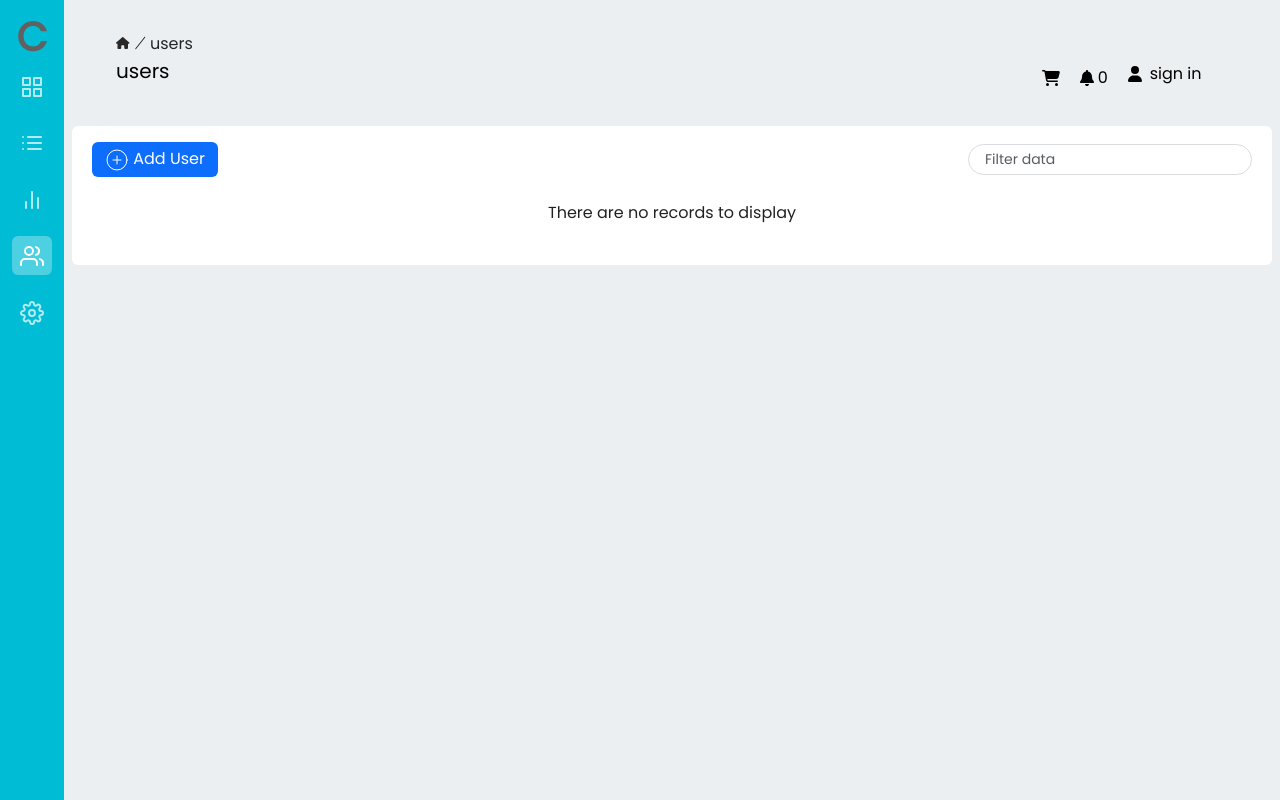
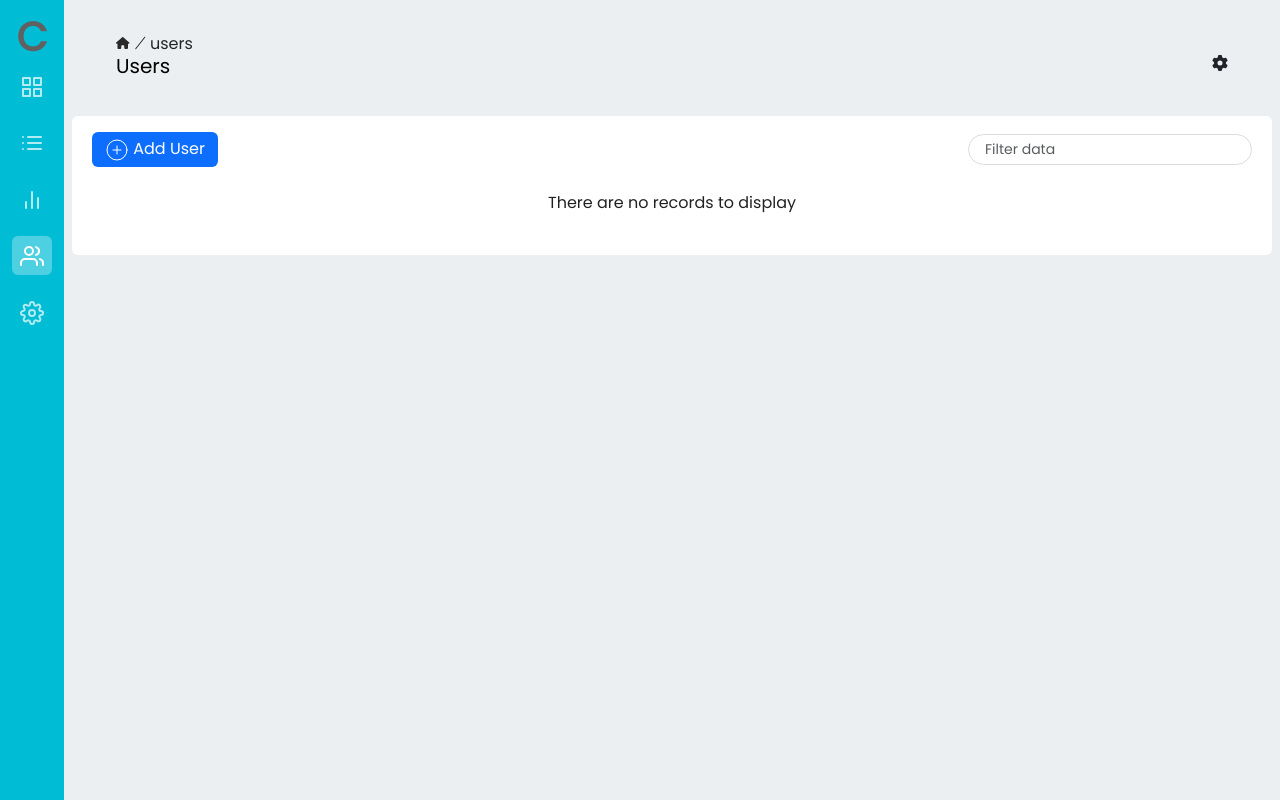
Before and after one commit to kevin-wairi/sparespos, a React (Create React App) app: page /users in a window 1280 px wide. Built offline with nearby package versions, Linux system fonts and the light colour scheme; data requests are answered from the project's data file.

Commit message:
updated user profile and added reset password

```diff
--- a/src/Components/Navbar/Navbar.css
+++ b/src/Components/Navbar/Navbar.css
@@ -1,32 +1,11 @@
-/*
-.searcIcon{
-    border: 1px solid rgb(2, 2, 2  ,0.1);
-    border-radius:  5px 0 0 5px;
-    padding-left: 10px;
-    padding-right: 10px;
-    padding-top: 5px;
-    border-right: none;
-    background-color: #fff;
+.dash_profile_div{
+    height: 45px;
+    width: 45px;
+    border-radius: 50%;
 }
-.searchFormInput{
-    border-radius: 0 5px 5px 0;
-    border: 1px solid rgb(2, 2, 2  0.5);
-    border-left: none;
+.dash_profile_div img{
+    height: 100%;
+    width: 100%;
+    object-fit: contain;
+    border-radius: 50%;
 }
-.searchFormInput:focus{
-    padding-left: 20px;
-}
-.menu-p{
-    font-size: small;
-}
-
-
-/* navbar for md screen */
-/* @media screen and (min-width: 360px) and (max-width: 1200px) {
-    body {
-    .sticky-top{
-        width: 95vw;
-    }
-
-    }
-  }  */
--- a/src/Components/Navbar/Navbar.jsx
+++ b/src/Components/Navbar/Navbar.jsx
@@ -1,13 +1,15 @@
-import React from 'react'
+import React, { useState } from 'react'
 import { FontAwesomeIcon } from '@fortawesome/react-fontawesome';
-import { faUser, faGear, faHouse, faSlash, faCartShopping, faBars, faBell } from '@fortawesome/free-solid-svg-icons';
+import { faGear, faHouse, faSlash, faUser, faArrowRightFromBracket } from '@fortawesome/free-solid-svg-icons';
+import profile from '../../assets/images/profile.jpg'
 import './Navbar.css';
-import { NavLink, useLocation } from 'react-router-dom'
+import { useLocation, useNavigate } from 'react-router-dom'
 
 
-function Navbar({ sticky, openSidebar, cartCount, user, loggedOut, onLogout, setCartItems }) {
+function Navbar({ sticky, openSidebar, user, setIsLogged, onLogout }) {
 
 
+    const navigate = useNavigate()
     const location = useLocation()
     let pathname
     if (location.pathname.length == 1) {
@@ -20,9 +22,8 @@ function Navbar({ sticky, openSidebar, cartCount, user, loggedOut, onLogout, set
 
     function handleLogout() {
         sessionStorage.clear();
-        loggedOut(true)
-        onLogout()
-        setCartItems([])
+        setIsLogged(false)
+        onLogout('')
     }
 
     const navbarClassNamees = `navbar mx-2 my-4 p-2 rounded  ${sticky ? 'sticky-top' : ''}`;
@@ -40,66 +41,31 @@ function Navbar({ sticky, openSidebar, cartCount, user, loggedOut, onLogout, set
                                 <p className='menu-p align-self-center m-0'>{pathname}</p>
                             </div>
 
-                            <a className="navbar-brand ">{pathname}</a>
+                            <p className="navbar-brand  p-0 lh-1 m-0 text-capitalize">{pathname}</p>
                         </div>
                     </div>
                     {/* <button className="navbar-toggler border-0" type="button" onClick={()=>openSidebar()}>
                     <span className="navbar-toggler-icon"></span>
                     </button> */}
                     <div className="col-md-5 col-4 d-flex justify-content-end">
-                        <div className="row d-flex justify-content-end align-items-end gap-2 m-0  ">
-                            <div className="col-5 col-xl-4 pt-2 d-flex align-items-end gap-3 justify-content-end">
-
-                                <NavLink to='/cart'>
-                                    <div className="d-flex align-items-end justify-content-center gap-1">
-                                        <FontAwesomeIcon icon={faCartShopping} style={{ color: "#000000", }} />
-                                        <p className='m-0 lh-1 '>{cartCount}</p>
+                        <div className="btn-group d-flex justify-content-end align-items-center gap-2 m-0  ">
+                            <div onClick={() => navigate('/user_profile')}><FontAwesomeIcon icon={faGear} /></div>
+                            {user &&
+                                <div className="dash_profile d-flex justify-content-between align-items-center gap-1 dropdown-toggle" data-bs-toggle="dropdown" aria-expanded="false">
+                                    <div className="dash_profile_div">
+                                        <img className='img-fluid img' src={user.img ? user.img : profile} alt="profile" />
                                     </div>
-                                </NavLink>
-                                <FontAwesomeIcon className='d-xl-none d-md-flex' onClick={() => openSidebar()} icon={faBars} />
-                                <NavLink to='/profile'>
-                                    <div className="d-flex align-items-end justify-content-center gap-1">
-                                        <FontAwesomeIcon icon={faBell} />
-                                        <p className='m-0 lh-1 '>0</p>
+                                    <div className='d-flex align-items-center gap-1'>
+                                        <p className="m-0 text-capitalize">{user.firstname}</p>
                                     </div>
-                                </NavLink>
-
-                            </div>
-                            <div className='d-flex menu-p col-6 col-xl-7 align-items-center gap-2 p-0'>
-
-
-                                <div className="d-flex gap-2 align-items-end ">
-
-                                    {!user ? (
-                                        <NavLink to='/signin'>
-                                            <div className="d-flex gap-2 align-items-center">
-                                                <FontAwesomeIcon icon={faUser} style={{ color: "#000000", }} />
-                                                <p className='m-0'>sign in</p>
-                                            </div>
-                                        </NavLink>
-                                    ) : (
-                                        <>
-                                            <div >
-                                                <NavLink to='/profile'>
-                                                    <div className="d-flex align-items-center justify-content-center gap-2">
-                                                        <FontAwesomeIcon icon={faUser} style={{ color: "#000000", }} />
-                                                        <p className='m-0 d-none d-md-flex '>{(user.business).slice(0, 10) + '..'}</p>
-                                                    </div>
-                                                </NavLink>
-                                            </div>
-                                            <div className="dropdown dropstart lh-1 mx-3">
-                                                <FontAwesomeIcon className="dropdown-toggle" id="dropdownMenuButton1" data-bs-toggle="dropdown" icon={faGear} style={{ color: "#000000", }} />
-
-                                                <ul className="dropdown-menu" aria-labelledby="dropdownMenuButton1">
-                                                    <li onClick={() => handleLogout()}><a className="dropdown-item menu-p " href="#">Logout</a></li>
-                                                </ul>
-                                            </div>
-                                        </>
-                                    )}
-
+                                    <ul className="dropdown-menu dropdown-menu-end">
+                                        <li><button className='dropdown-item' disabled>{user.email}</button></li>
+                                        <li><button className='dropdown-item' disabled><hr className='m-0 text-black' /></button></li>
+                                        <li><button className="dropdown-item" type="button" onClick={() => navigate('/user_profile')}><p className="m-0"><span><FontAwesomeIcon icon={faUser} /></span>&nbsp;&nbsp;Profile</p></button></li>
+                                        <li><button className="dropdown-item" onClick={() => handleLogout()} type="button"><p className="m-0"><span><FontAwesomeIcon icon={faArrowRightFromBracket} /></span>&nbsp;&nbsp;Signout</p></button></li>
+                                    </ul>
                                 </div>
-
-                            </div>
+                            }
                         </div>
                     </div>
 
```
